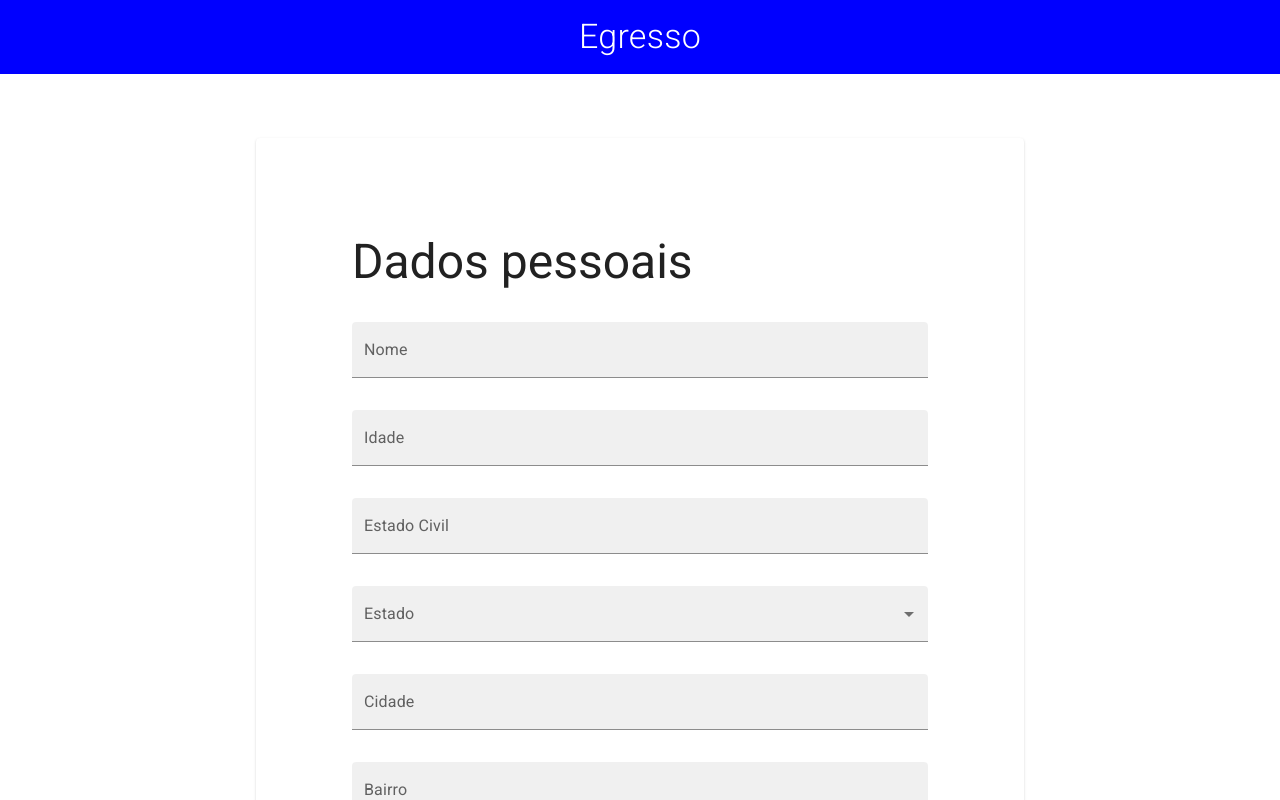
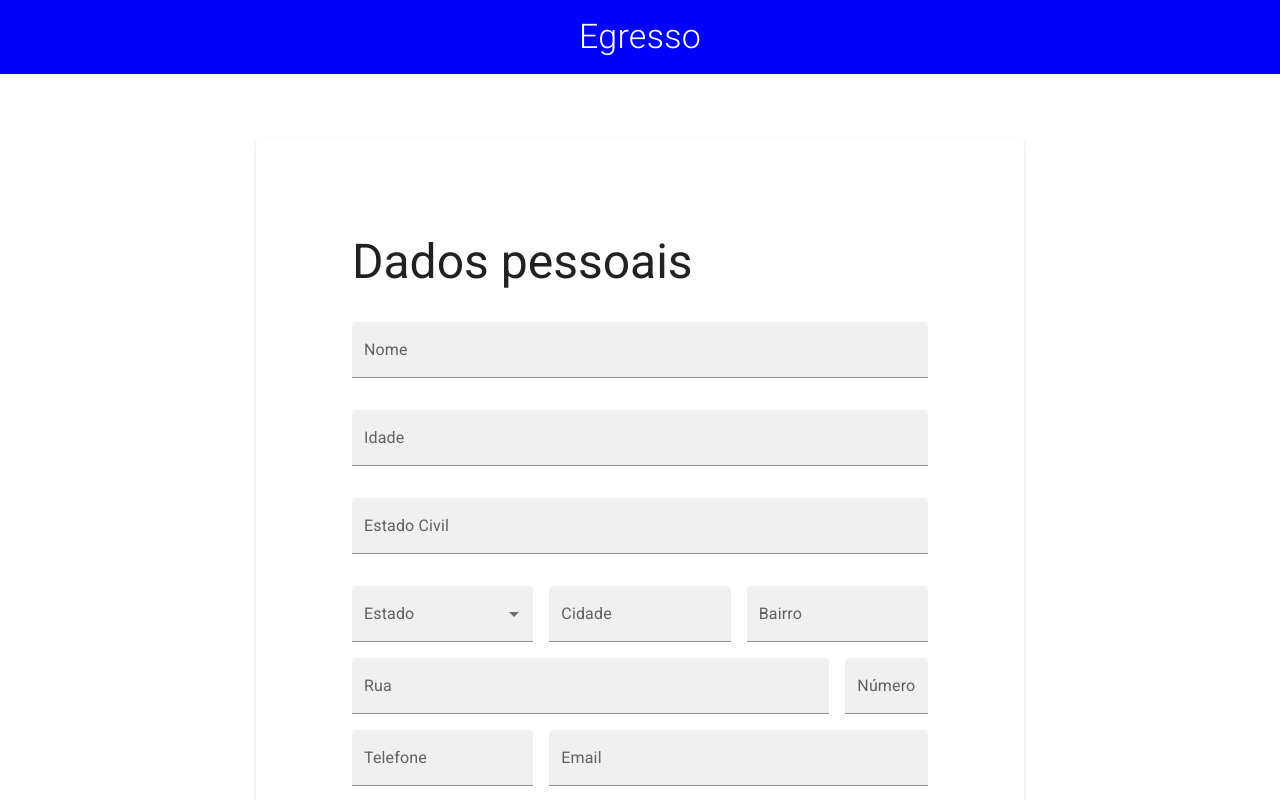
Before and after one commit to Tonny221/egresso-form, a React (Create React App) app: page / in a window 1280 px wide. Shown: the top 800 px of the page. Built offline with nearby package versions, Linux system fonts and the light colour scheme.

Commit message:
grid in personal data

```diff
--- a/src/components/PersonalData.js
+++ b/src/components/PersonalData.js
@@ -1,4 +1,4 @@
-import { FormControlLabel, FormGroup, MenuItem, Radio, RadioGroup, Stack, TextField, Typography } from '@mui/material'
+import { FormControlLabel, FormGroup, Grid, MenuItem, Radio, RadioGroup, Stack, TextField, Typography } from '@mui/material'
 import React from 'react'
 import { useState } from 'react'
 
@@ -15,17 +15,33 @@ const PersonalData = () => {
             <TextField variant='filled' label='Nome' />
             <TextField variant='filled' label='Idade' />
             <TextField variant='filled' label='Estado Civil' />
-            <TextField select variant='filled' label='Estado' defaultValue={'Seu estado'} value={select} onChange={handleChange}>
-                <MenuItem value={1}>Estado 1</MenuItem>
-                <MenuItem value={2}>Estado 2</MenuItem>
-                <MenuItem value={3}>Estado 3</MenuItem>
-            </TextField>
-            <TextField variant='filled' label='Cidade' />
-            <TextField variant='filled' label='Bairro' />
-            <TextField variant='filled' label='Rua' />
-            <TextField variant='filled' label='Número' />
-            <TextField variant='filled' label='Telefone' />
-            <TextField variant='filled' label='Email' />
+            <Grid container spacing={2}>
+                <Grid item xs={4}>
+                    <TextField fullWidth select variant='filled' label='Estado' defaultValue={'Seu estado'} value={select} onChange={handleChange}>
+                        <MenuItem value={1}>Estado 1</MenuItem>
+                        <MenuItem value={2}>Estado 2</MenuItem>
+                        <MenuItem value={3}>Estado 3</MenuItem>
+                    </TextField>
+                </Grid>
+                <Grid item xs={4}>
+                    <TextField fullWidth variant='filled' label='Cidade' />
+                </Grid>
+                <Grid item xs={4}>
+                    <TextField fullWidth variant='filled' label='Bairro' />
+                </Grid>
+                <Grid item xs={10}>
+                    <TextField fullWidth variant='filled' label='Rua' />
+                </Grid>
+                <Grid item xs={2}>
+                    <TextField fullWidth variant='filled' label='Número' />
+                </Grid>
+                <Grid item xs={4}>
+                    <TextField fullWidth variant='filled' label='Telefone' />
+                </Grid>
+                <Grid item xs={8}>
+                    <TextField fullWidth variant='filled' label='Email' />
+                </Grid>
+            </Grid>
             <FormGroup>
                 <Typography variant='h6'>Podemos disponibilizar os dados do cadastro para contratação de empresas parceiras?</Typography>
                 <RadioGroup>
```
